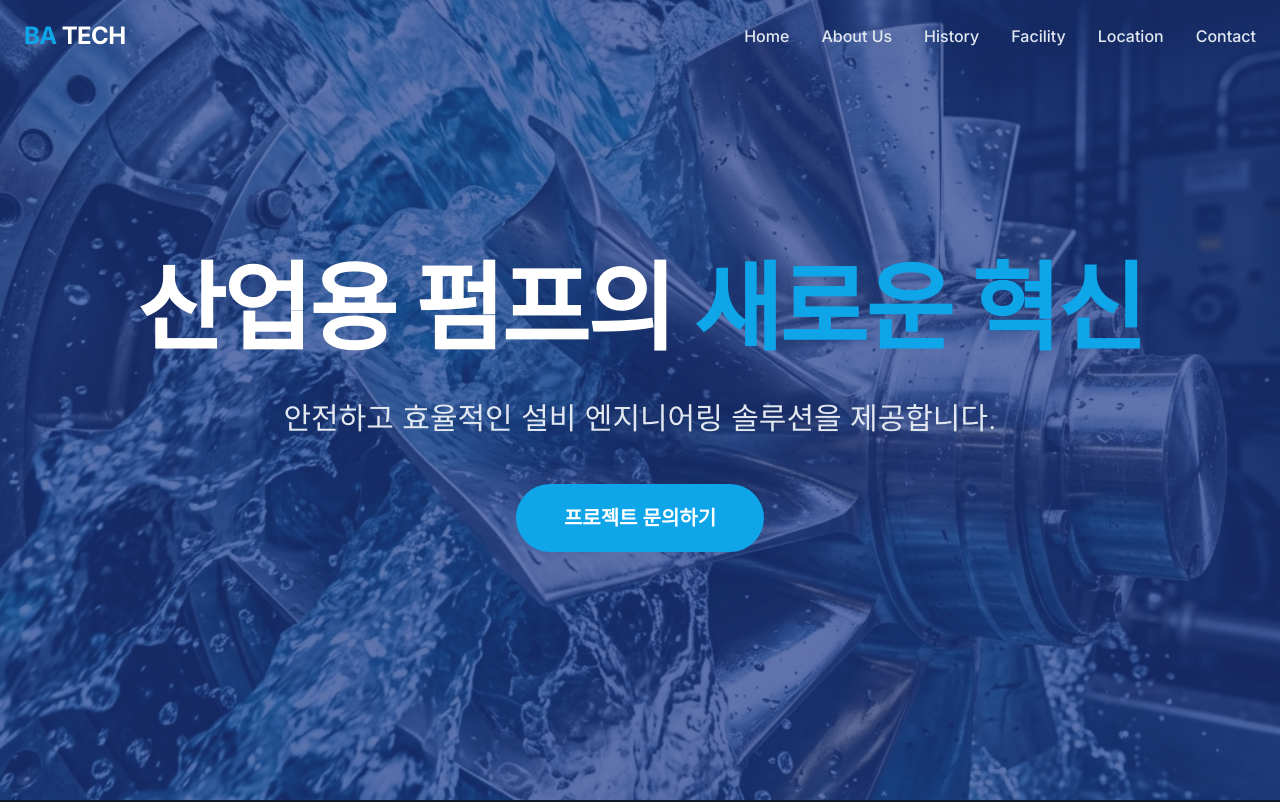
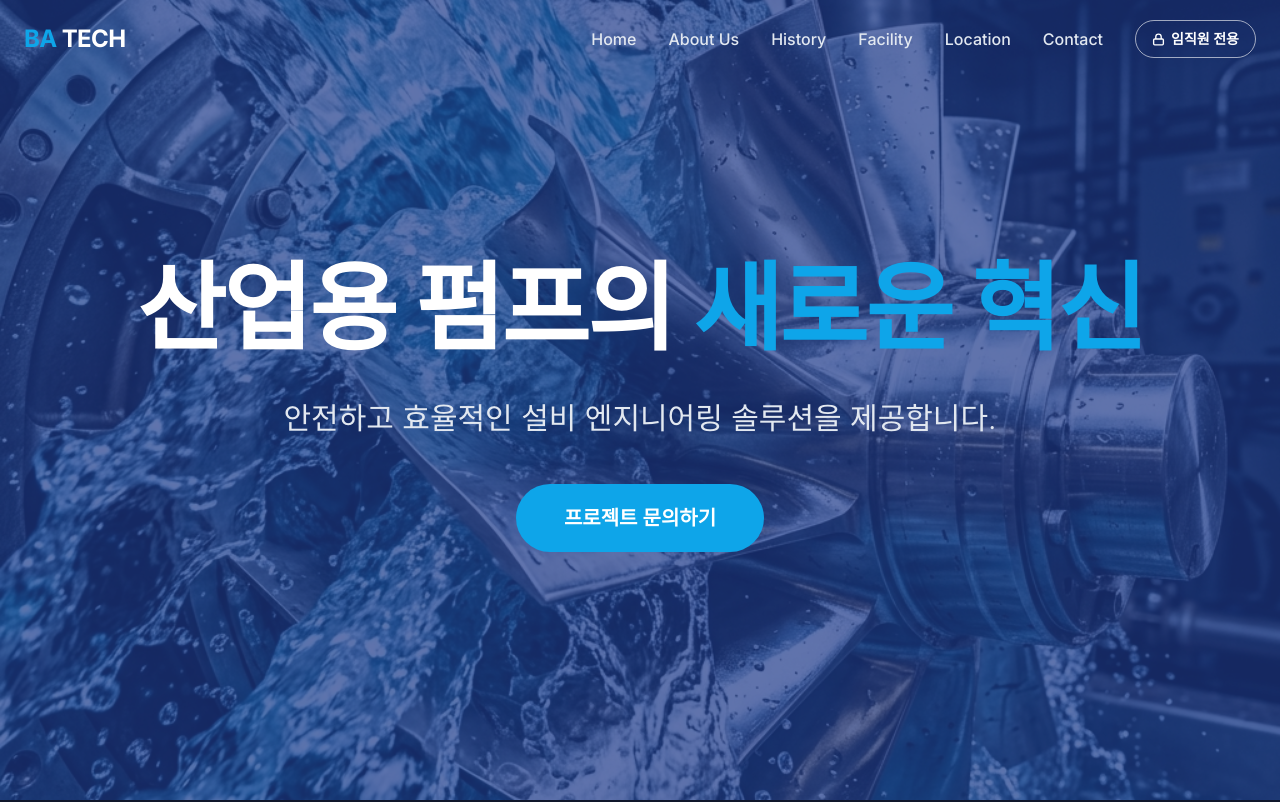
Before and after one commit to Taeyoungrealreal/html, a React (Vite) app: page / in a window 1280 px wide. Shown: the top 802 px of the page. Built offline with nearby package versions, Linux system fonts and the light colour scheme.

Commit message:
임직원 전용 버튼

```diff
--- a/src/components/layout/Header.jsx
+++ b/src/components/layout/Header.jsx
@@ -41,7 +41,7 @@ const Header = () => {
         </div>
 
         {/* Desktop Menu */}
-        <nav className="hidden md:flex space-x-8">
+        <nav className="hidden md:flex items-center space-x-8">
           {navItems.map((item) => (
             <a
               key={item.to}
@@ -51,6 +51,26 @@ const Header = () => {
               {item.name}
             </a>
           ))}
+
+          {/* 임직원 전용 버튼 */}
+          <a
+            id="employee-portal-btn"
+            href="Login.html"
+            className={`
+              flex items-center gap-1.5 px-4 py-2 rounded-full text-sm font-semibold
+              border transition-all duration-200
+              ${isScrolled || !isHome
+                ? 'border-primary text-primary hover:bg-primary hover:text-white'
+                : 'border-white/60 text-white hover:bg-white hover:text-secondary'
+              }
+            `}
+          >
+            <svg width="13" height="13" viewBox="0 0 24 24" fill="none" stroke="currentColor" strokeWidth="2.5">
+              <rect x="3" y="11" width="18" height="11" rx="2"/>
+              <path d="M7 11V7a5 5 0 0 1 10 0v4"/>
+            </svg>
+            임직원 전용
+          </a>
         </nav>
 
         {/* Mobile Menu Button */}
@@ -72,6 +92,18 @@ const Header = () => {
               {item.name}
             </a>
           ))}
+          {/* 모바일 임직원 전용 버튼 */}
+          <a
+            href="Login.html"
+            className="flex items-center gap-2 px-4 py-2.5 rounded-full text-sm font-semibold text-center justify-center bg-primary text-white"
+            onClick={() => setIsMobileMenuOpen(false)}
+          >
+            <svg width="13" height="13" viewBox="0 0 24 24" fill="none" stroke="currentColor" strokeWidth="2.5">
+              <rect x="3" y="11" width="18" height="11" rx="2"/>
+              <path d="M7 11V7a5 5 0 0 1 10 0v4"/>
+            </svg>
+            임직원 전용
+          </a>
         </div>
       )}
     </header>
```
